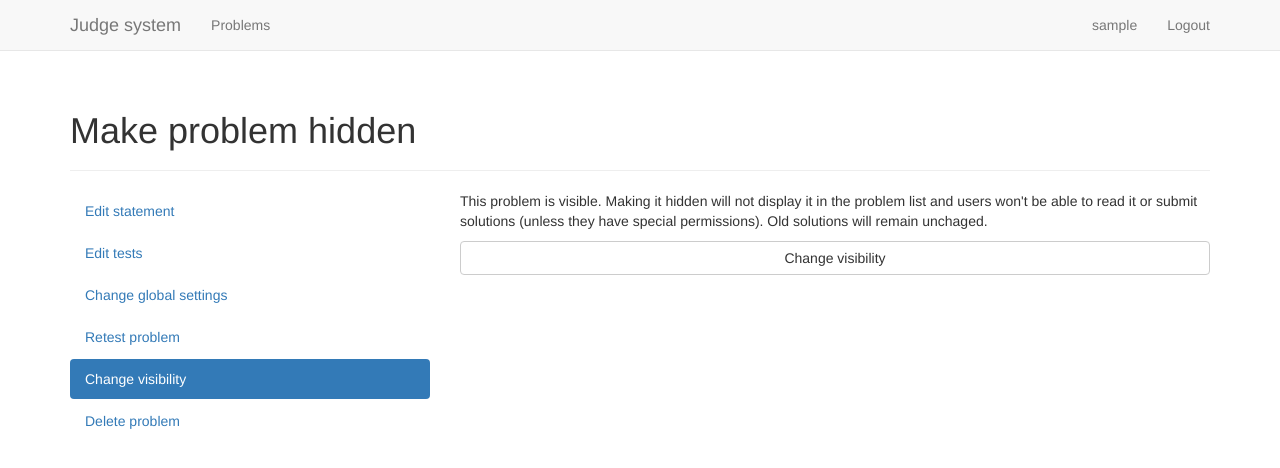
After one commit to Alaxe/judgeSystem, a Django app: a page that uses judge/templates/judge/problem_visibility.html in a window 1280 px wide. The commit adds this page. Shown: the top 468 px of the page. Run offline with Django 3.2, Linux system fonts and the light colour scheme; a user stored in the database is signed in; tables that the repository leaves empty hold one stand-in row (values such as "Sample post"); parts of the project's set-up code (start-up, migrations or seed data) failed here and were passed over; some libraries are stand-ins or nearby versions.

Commit message:
Problem visibility
 - Problems have now a visible property(False by default)
 - Hidden problems are not displayed in problem_list
 - Added permission for changing visibity
 - Added view for changing visibility
 - Only authors can see hidden problems(who have
           'judge.change_problem' permission)
 - When editing tests the 'Edit tests' option on the
   side nav is higlighted.

```diff
--- a/judge/models.py
+++ b/judge/models.py
@@ -8,11 +8,13 @@ class Problem(models.Model):
     title = models.CharField('Title', max_length = 64)
     statement = models.TextField('Problem statement')
     maxScore = models.IntegerField(default = 0)
+    visible = models.BooleanField(default = False)
 
     class Meta:
         ordering = ['-id']
         permissions = (
             ('retest_problem', 'Can start a retest'),
+            ('prbolem_visibility', 'Can change problem visibility'),
         )
 
     def __str__(self):
--- /dev/null
+++ b/judge/templates/judge/problem_visibility.html
@@ -0,0 +1,36 @@
+{% extends 'judge/problem_edit_base.html' %}
+{% load problem_edit %}
+
+{% block title %}
+	<h1>
+		{% if visible %}
+			Make problem hidden
+		{% else %}
+			Make problem visible
+		{% endif %}
+	</h1>
+{% endblock %}
+
+{% block edit_nav %}
+	{% problem_edit_nav page='visibility' %}
+{% endblock %}
+
+{% block edit_content %}
+	<p>
+		{% if visible %}
+			This problem is visible. Making it hidden will not display it
+			in the problem list and users won't be able to read it or submit
+			solutions (unless they have special permissions). Old solutions
+			will remain unchaged.
+		{% else %}
+			This problem is hidden. Making it visibile will dispaly it in
+			the problem list and users will be able to read it and submit
+			solutions.
+		{% endif %}
+	</p>
+	<form method="POST" action="{{ request.get_full_path }}">
+		{% csrf_token %}
+		<input type="submit" class="btn btn-default btn-block"
+		   value="Change visibility">
+	</form>
+{% endblock %}
--- a/judge/templates/judge/test_delete.html
+++ b/judge/templates/judge/test_delete.html
@@ -1,7 +1,12 @@
 {% extends 'judge/problem_edit_base.html' %}
+{% load problem_edit %}
 
 {% block title %}
 	<h1> Delete test </h1>
+{% endblock %}
+
+{% block edit_nav %}
+	{% problem_edit_nav page='tests' %}
 {% endblock %}
 
 {% block edit_content %}
--- a/judge/templates/judge/test_edit.html
+++ b/judge/templates/judge/test_edit.html
@@ -1,8 +1,13 @@
 {% extends 'judge/problem_edit_base.html' %}
+{% load problem_edit %}
 {% load bootstrap3 %}
 
 {% block title %}
 	<h1> {{ title }} </h1>
+{% endblock %}
+
+{% block edit_nav %}
+	{% problem_edit_nav page='tests' %}
 {% endblock %}
 
 {% block edit_content %}
--- a/judge/templatetags/problem_edit.py
+++ b/judge/templatetags/problem_edit.py
@@ -29,6 +29,10 @@ def problem_edit_nav(context, *args, **kwargs):
             'url': reverse('judge:problem_retest', args = (problem_pk,)),
             'text': 'Retest problem'
         }, {
+            'name': 'visibility',
+            'url': reverse('judge:problem_visibility', args= (problem_pk,)),
+            'text': 'Change visibility'
+        }, {
             'name': 'delete',
             'url': reverse('judge:problem_delete', args = (problem_pk,)),
             'text': 'Delete problem'
--- a/judge/urls.py
+++ b/judge/urls.py
@@ -24,7 +24,9 @@ urlpatterns = patterns('',
     url(r'^problems/(?P<pk>\d+)/retest/$', permission_required(
        'judge.retest_problem')(views.ProblemRetest.as_view()),
        name = 'problem_retest'),
-
+    url(r'^problems/(?P<pk>\d+)/visibility/$', permission_required(
+        'judge.problem_visibility')(views.ProblemVisibility.as_view()),
+        name = 'problem_visibility'),
 
     url(r'^problems/(?P<pk>\d+)/$', views.ProblemDetails.as_view(),
        name = 'problem_details'),
--- a/judge/views/problem.py
+++ b/judge/views/problem.py
@@ -15,13 +15,13 @@ from judge.tasks import test_solution
 class ProblemForm(ModelForm):
     class Meta:
         model = Problem
-        exclude = ['maxScore']
+        exclude = ['maxScore', 'visible']
 
 class ProblemList(TemplateView):
     template_name = 'judge/problem_list.html'
 
     def get_context_data(self, page = 1):
-        paginator = Paginator(Problem.objects.all(), 5)
+        paginator = Paginator(Problem.objects.filter(visible = True), 5)
         context = super(ProblemList, self).get_context_data()
 
         if int(page) < 1:
@@ -60,7 +60,10 @@ class ProblemDetails(View):
     template_name = 'judge/problem_details.html'
 
     def get(self, request, pk):
-        problem = get_object_or_404(Problem, pk = pk)
+        if not request.user.has_perm('judge.change_problem'):
+            problem = get_object_or_404(Problem, pk = pk, visible = True)
+        else:
+            problem = get_object_or_404(Problem, pk = pk)
         solutions = []
 
         if request.user.is_authenticated():
@@ -239,3 +242,27 @@ class ProblemRetest(View):
 
         problem = get_object_or_404(Problem, pk = pk)
         return HttpResponse(problem.stdin, content_type="text/plain")
+
+class ProblemVisibility(View):
+    template_name = 'judge/problem_visibility.html'
+
+    def get(self, request, pk):
+        prob = get_object_or_404(Problem, pk = pk)
+
+        context = {
+            'visible': prob.visible,
+            'problem_pk': prob.pk
+        }
+        return render(request, self.template_name, context)
+
+    def post(self, request, pk):
+        prob = get_object_or_404(Problem, pk = pk)
+        prob.visible = not prob.visible
+        prob.save()
+
+        visText = 'visible' if prob.visible else 'hidden'
+        messageText = 'Visibility is successfully changed to ' + visText
+        messages.add_message(request, messages.SUCCESS, messageText)
+
+        url = reverse('judge:problem_edit', args=(prob.pk,))
+        return HttpResponseRedirect(url)
--- a/users/views.py
+++ b/users/views.py
@@ -108,7 +108,11 @@ class Register(View):
         self.confirm = Confirmation(user = self.user)
         self.confirm.save()
 
-        UserStatts(user = self.user).save()
+        try:
+            from judge.models import UserStatts
+            UserStatts(user = self.user).save()
+        except ImportError:
+            pass
 
         self.send_conf_mail()
 
```
Also changed, not shown: judge/migrations/0015_problem_public.py (added), judge/migrations/0016_auto_20150706_1737.py (added).
